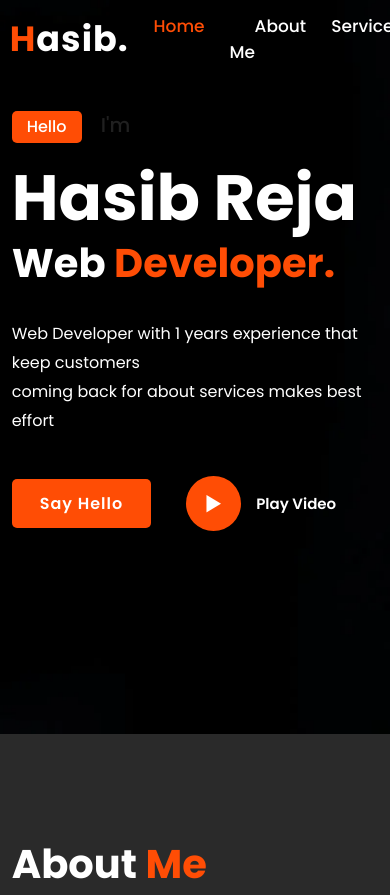
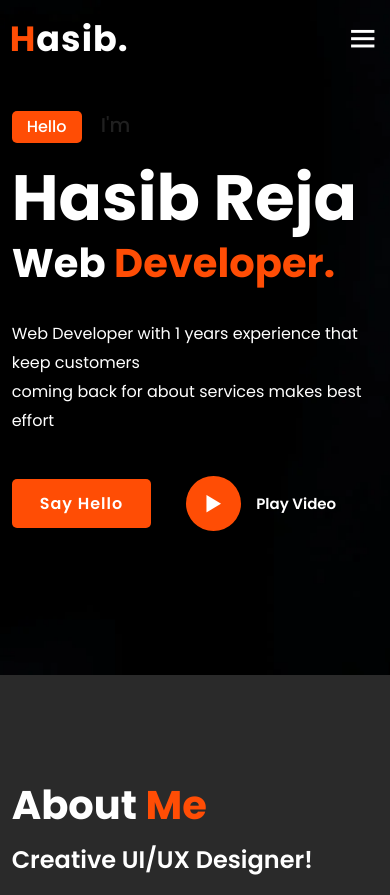
Before and after one commit to hasib-reja21/my-website, a plain HTML site: page index.html in a window 390 px wide. Shown: the top 895 px of the page. Drawn offline with nearby package versions, Linux system fonts and the light colour scheme; a web font is replaced by a local one.

```diff
--- a/index.html
+++ b/index.html
@@ -110,7 +110,7 @@
             <div class="row">
                 <img src="image/2.jpg" alt="">
                 <div class="layer">
-                    <h5>Account Login </h5>
+                    <h5>Login Account</h5>
                     <p>Check out 10 Best Design's update for the top wev design & development companies.</p>
                     <a href="#"><i class='bx bx-link-external'></i></a>
                 </div>
@@ -118,7 +118,7 @@
             <div class="row">
                 <img src="image/1.jpeg" alt="">
                 <div class="layer">
-                    <h5>Hedding page</h5>
+                    <h5>Home page</h5>
                     <p>Check out 10 Best Design's update for the top wev design & development companies.</p>
                     <a href="#"><i class='bx bx-link-external'></i></a>
                 </div>
--- a/protfolio.css
+++ b/protfolio.css
@@ -176,6 +176,8 @@ header.sticky{
     border-color: 1px solid #ffffff1a;
     padding: 12px 15%;
 }
+
+/*about section*/
 .about{
     display: grid;
     grid-template-columns: repeat(2, 1fr);
@@ -184,10 +186,11 @@ header.sticky{
 
 }
 .about-img img{
-   height: 500px;
+    height: 500px;
     display: flex;
     justify-content: center;
     align-items: center;
+    border-radius: 15px;
 
 }
 .about-text h2{
@@ -207,6 +210,7 @@ header.sticky{
     line-height: 1.8;
     margin-bottom: 4rem;
 }
+/*service section*/
 .services{
     background: var(--second-bg-color);
 }
@@ -483,7 +487,7 @@ header.sticky{
         font-size: 2.5rem;
     }
     .home{
-      height: 87vh;
+      height: 80vh;
     }
 }
 @media (max-width: 920px){
@@ -504,8 +508,36 @@ header.sticky{
  }
 
 }
-@media (max-width: 820px){
+@media (max-width: 840px){
     #menu-icon{
         display: block;
     }
+    .navlist{
+        position: absolute;
+        top: -1000px;
+        right: 0;
+        left: 0;
+        display: flex;
+        flex-direction: column;
+        background: var(--bg-color);
+        text-align: left;
+        transition:all .45s ease ;
+    }
+    .navlist a{
+        display: block;
+        margin: 17px;
+        font-size: 20px;
+        transition: all .45s ease;
+        color: var(--text-color);
+    }
+    .navlist a:hover{
+        color: var(--main-color);
+    }
+    .navlist a.active{
+        color: var(--text-color);
+
+    }
+    .navlist.open{
+        top: 100%;
+    }
 }
--- a/script.js
+++ b/script.js
@@ -2,3 +2,15 @@ const header =document.querySelector("header");
 window.addEventListener ("scroll",function(){
     header.classList.toggle("sticky", window.scrollY > 100);
 });
+
+let menu = document.querySelector('#menu-icon');
+let navlist = document.querySelector('.navlist');
+
+menu.onclick = () =>{
+    menu.classList.toggle('bx-x');
+    navlist.classList.toggle('open');
+}
+window.onscroll = () =>{
+    menu.classList.remove('bx-x');
+    navlist.classList.remove('open');
+}
```
